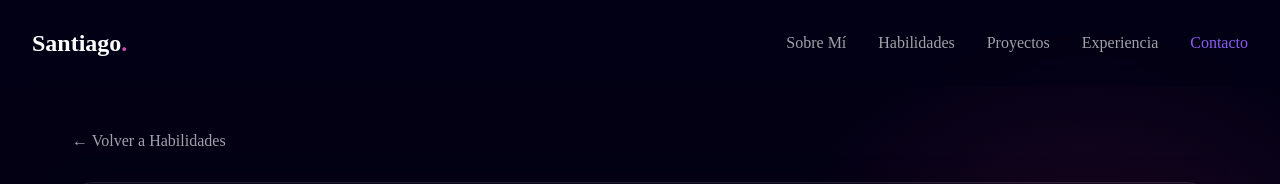
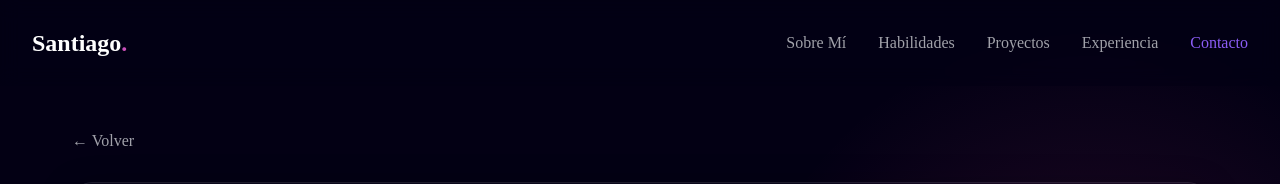
Before and after one commit to Jesicagr/Profile, a Next.js app: page /skills/backend in a window 1280 px wide. Shown: the top 184 px of the page. Built offline with nearby package versions, Linux system fonts and the light colour scheme.

Commit message:
Disable smooth scrolling to fix view transition history

```diff
--- a/app/components/BackButton.tsx
+++ b/app/components/BackButton.tsx
@@ -22,7 +22,7 @@ export default function BackButton() {
             }}
             className="hover:text-white transition-colors"
         >
-            &larr; Volver a Habilidades
+            &larr; Volver
         </button>
     );
 }
--- a/app/globals.css
+++ b/app/globals.css
@@ -17,7 +17,7 @@
 }
 
 html {
-  scroll-behavior: smooth;
+  /* scroll-behavior: smooth;  Disabled to fix View Transition history restoration */
 }
 
 body {
```
